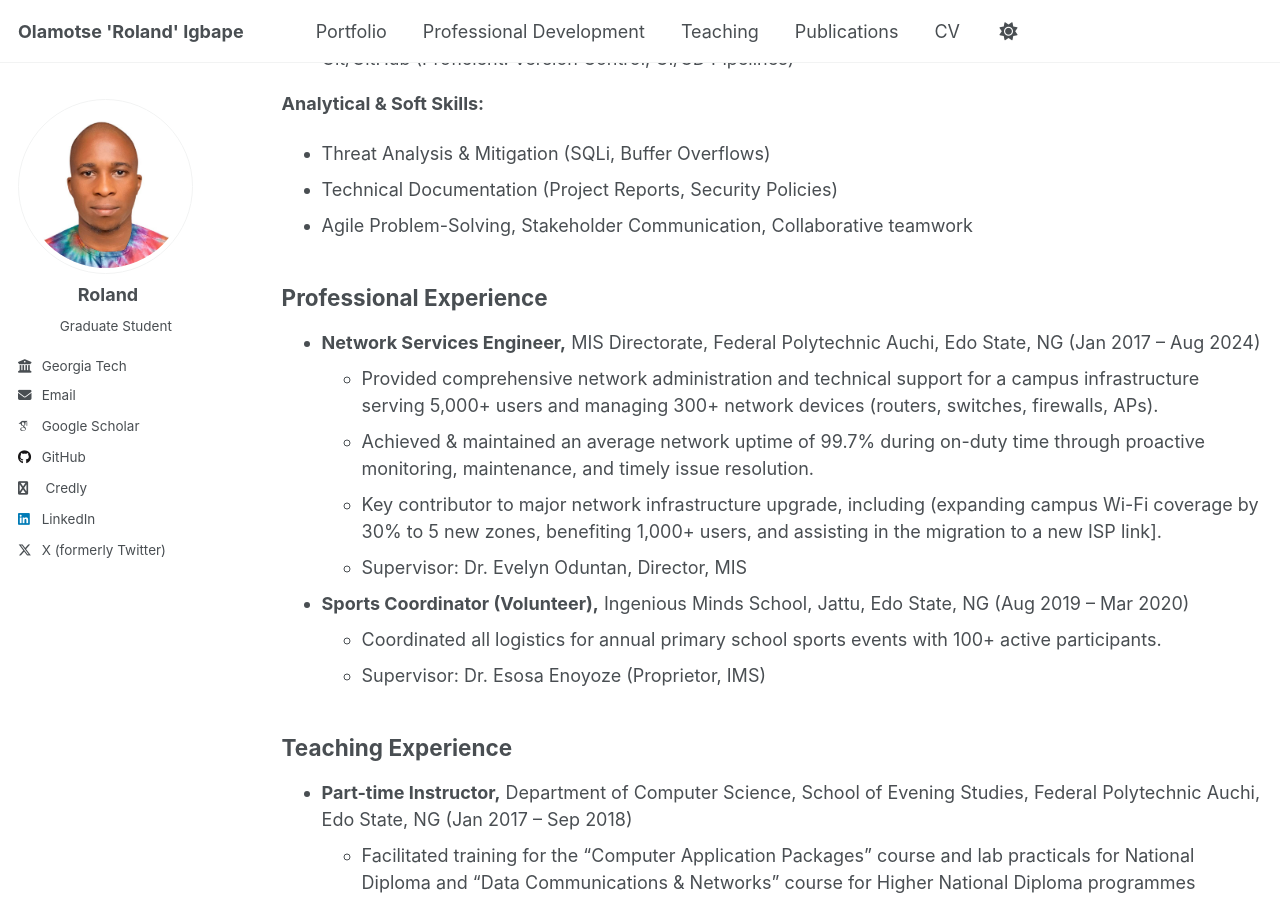
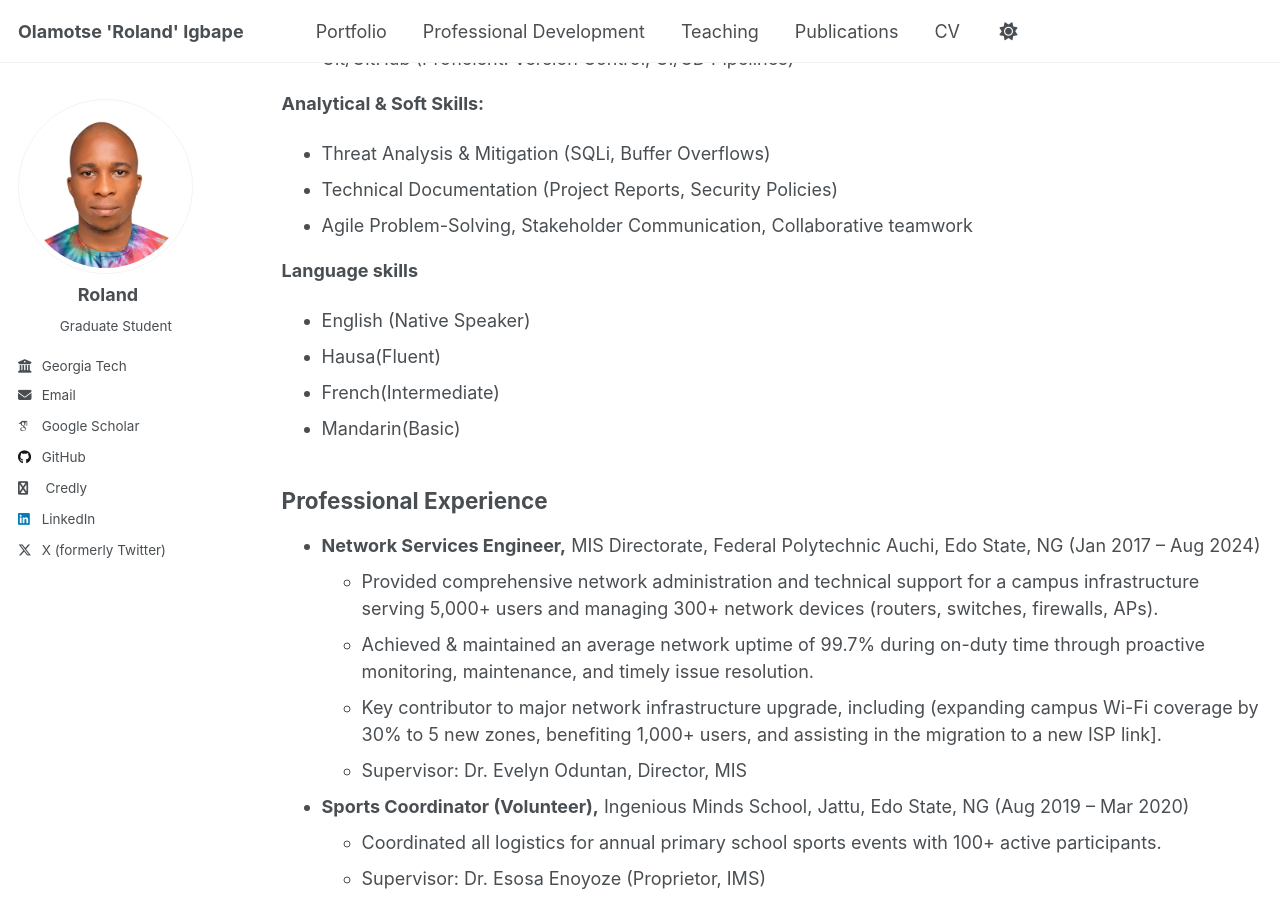
Before and after one commit to oigbape/oigbape.github.io, a Jekyll site: the page built from _pages/cv.md, in a window 1280 px wide and 900 px high, scrolled down 1598 px. Built offline with Jekyll 4.4.1, drawn with Linux system fonts in a browser that asks for light colours; some web fonts are replaced.

Commit message:
Update cv.md

```diff
--- a/_pages/cv.md
+++ b/_pages/cv.md
@@ -6,7 +6,7 @@ author_profile: true
 redirect_from:
   - /resume
 ---
-[**Download CV (PDF)**](/files/Igbape.pdf){: .btn .btn--success}{:target="_blank"}
+[**Download CV (PDF)**](/files/Roland_CV.pdf){: .btn .btn--success}{:target="_blank"}
 <div class="text-center">
   <h1 style="margin-bottom: 0.3em;">Olamotse Roland Igbape</h1>
   <a href="mailto:oigbape3@gatech.edu">oigbape3@gatech.edu</a><br>
@@ -54,6 +54,12 @@ redirect_from:
 - Threat Analysis & Mitigation (SQLi, Buffer Overflows)
 - Technical Documentation (Project Reports, Security Policies)
 - Agile Problem-Solving, Stakeholder Communication, Collaborative teamwork
+
+**Language skills**
+- English (Native Speaker)
+- Hausa(Fluent)
+- French(Intermediate)
+- Mandarin(Basic)
 
 ## Professional Experience
 * **Network Services Engineer,** MIS Directorate, Federal Polytechnic Auchi, Edo State, NG (Jan 2017 – Aug 2024)
```
